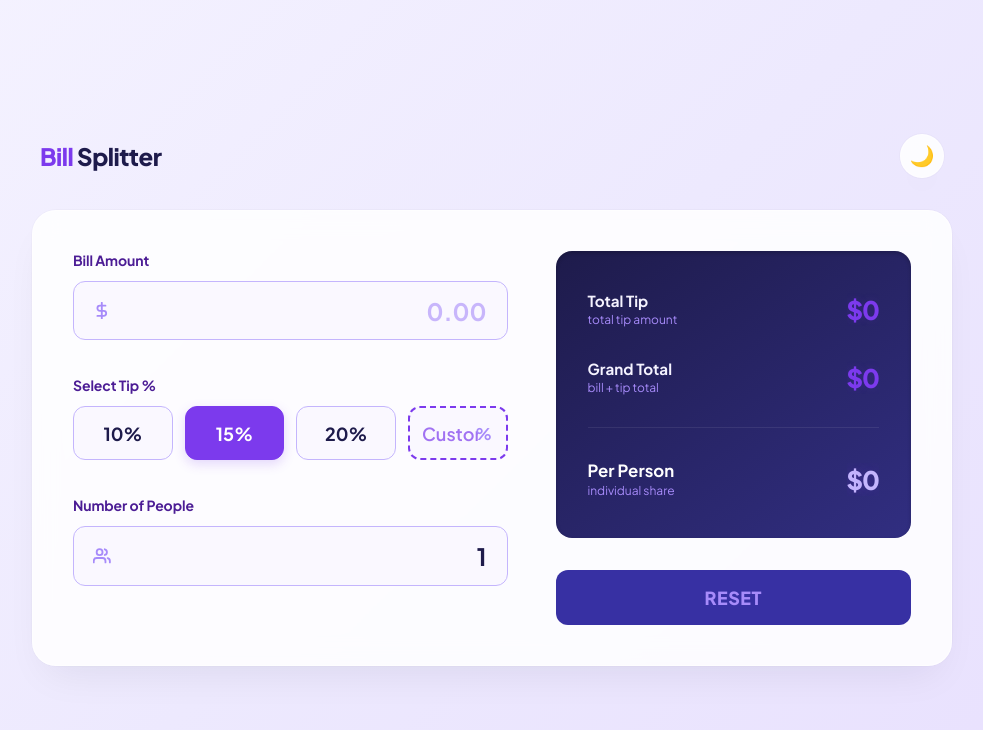
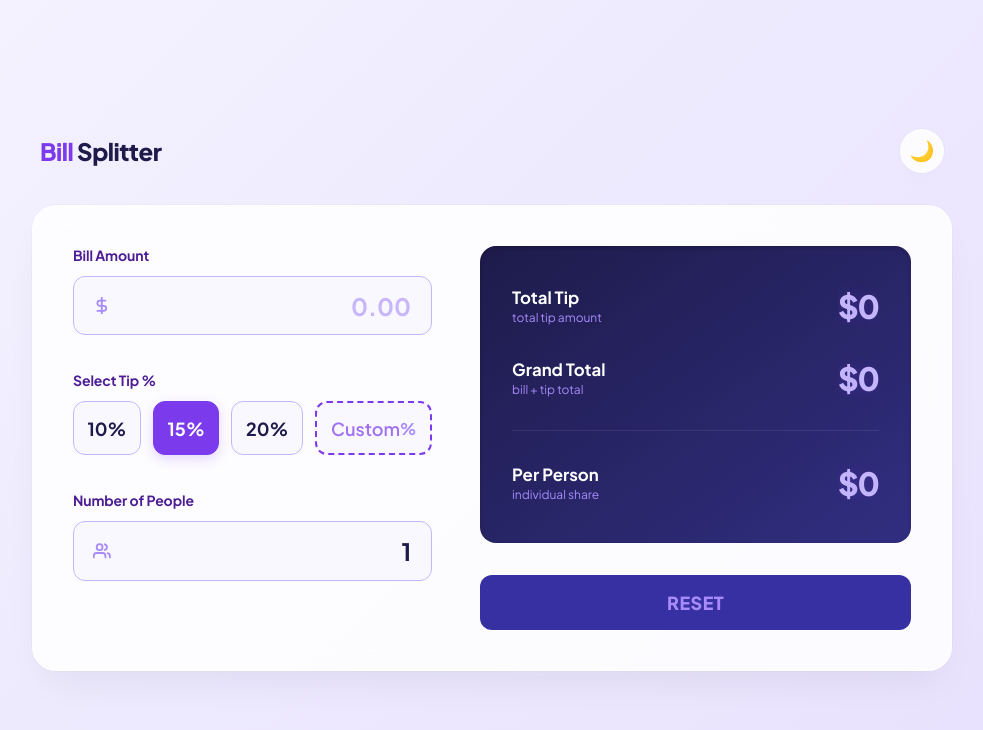
Before and after one commit to faaqi/bill-manager, a React (Vite) app: page / in a window 1280 px wide. Shown: the top 730 px of the page, without its empty margins (148-1131 px from the left). Built offline with nearby package versions, Linux system fonts and the light colour scheme.

Commit message:
refactor: adjust layout grid, tip input constraints, and output panel styling

```diff
--- a/src/App.css
+++ b/src/App.css
@@ -1,5 +1,3 @@
-/* App Styles */
-
 .app-container {
   width: 100%;
   max-width: 920px;
@@ -8,7 +6,6 @@
   gap: 2rem;
 }
 
-/* Header Styles */
 .app-header {
   display: flex;
   justify-content: space-between;
@@ -53,7 +50,6 @@
   transform: scale(0.95);
 }
 
-/* Calculator Layout Card */
 .calculator-layout {
   background: var(--card-bg);
   border: var(--card-border);
@@ -63,7 +59,7 @@
   backdrop-filter: blur(12px);
   -webkit-backdrop-filter: blur(12px);
   display: grid;
-  grid-template-columns: minmax(0, 1.1fr) minmax(0, 0.9fr);
+  grid-template-columns: minmax(0, 1fr) minmax(0, 1.2fr);
   gap: 3rem;
   transition: background var(--transition-normal), border var(--transition-normal), box-shadow var(--transition-normal);
 }
@@ -83,7 +79,6 @@
   min-width: 0;
 }
 
-/* Field Groups & Labels */
 .field-group {
   display: flex;
   flex-direction: column;
@@ -103,7 +98,6 @@
   letter-spacing: -0.1px;
 }
 
-/* Custom error message slide/fade in */
 .error-msg {
   font-size: 0.75rem;
   font-weight: 700;
@@ -116,13 +110,13 @@
     opacity: 0;
     transform: translateY(-4px);
   }
+
   to {
     opacity: 1;
     transform: translateY(0);
   }
 }
 
-/* Input Fields */
 .input-wrapper {
   position: relative;
   display: flex;
@@ -165,11 +159,10 @@
   box-shadow: 0 0 0 4px rgba(var(--accent-glow-rgb), 0.15);
 }
 
-.field-input:focus + .input-icon {
+.field-input:focus+.input-icon {
   color: var(--accent);
 }
 
-/* Red error validation state */
 .input-wrapper.has-error .field-input {
   border-color: var(--error-color);
   background: var(--error-bg);
@@ -179,10 +172,9 @@
   box-shadow: 0 0 0 4px rgba(239, 68, 68, 0.15);
 }
 
-/* Tip Grid Styles */
 .tip-grid {
   display: grid;
-  grid-template-columns: repeat(4, 1fr);
+  grid-template-columns: 1fr 1fr 1fr 1.8fr;
   gap: 0.75rem;
 }
 
@@ -216,7 +208,6 @@
   box-shadow: 0 4px 12px rgba(var(--accent-glow-rgb), 0.2);
 }
 
-/* Custom Tip Box Inside Grid */
 .custom-tip-container {
   position: relative;
   display: flex;
@@ -275,7 +266,7 @@
   pointer-events: none;
 }
 
-/* Output Section / Receipt Styling */
+
 .output-container {
   background: var(--panel-bg);
   border-radius: var(--border-radius-md);
@@ -317,7 +308,7 @@
 }
 
 .output-value {
-  font-size: clamp(1.1rem, 2vw, 2rem);
+  font-size: clamp(1.1rem, 2.5vw, 2rem);
   font-weight: 800;
   color: var(--accent-glow);
   letter-spacing: -1px;
@@ -347,7 +338,6 @@
   text-shadow: 0 0 15px rgba(124, 58, 237, 0.25);
 }
 
-/* Reset Button */
 .reset-btn {
   width: 100%;
   background: var(--reset-btn-bg);
@@ -381,7 +371,6 @@
   transform: translateY(0);
 }
 
-/* Footer Styling */
 .app-footer {
   text-align: center;
 }
@@ -393,7 +382,6 @@
   letter-spacing: 0.2px;
 }
 
-/* Responsive Styles */
 @media (max-width: 820px) {
   .calculator-layout {
     grid-template-columns: 1fr;
--- a/src/App.tsx
+++ b/src/App.tsx
@@ -7,11 +7,9 @@ import PeopleInput from './components/PeopleInput';
 import OutputPanel from './components/OutputPanel';
 import ResetButton from './components/ResetButton';
 
-// Rounding Policy: Round up to the nearest cent so the group never underpays the restaurant.
 function calculateBill(billAmount: number, tipPercent: number, people: number): BillModel {
   const totalTip = Math.round(billAmount * (tipPercent / 100) * 100) / 100;
   const grandTotal = Math.round((billAmount + totalTip) * 100) / 100;
-  // Apply our Math.ceil rounding policy for the per-person split.
   const billPerPerson = Math.ceil((grandTotal / people) * 100) / 100;
 
   return {
@@ -26,7 +24,7 @@ function App() {
   const [tipPercent, setTipPercent] = useState<number>(15);
   const [customTip, setCustomTip] = useState<string>('');
   const [people, setPeople] = useState('1');
-  // Dirtiness tracking to avoid showing errors on clean initial page loads.
+
   const [touched, setTouched] = useState({
     bill: false,
     tip: false,
@@ -44,10 +42,8 @@ function App() {
     localStorage.setItem('theme', theme);
   }, [theme]);
 
-  // Compute validation errors dynamically during render
   const errors: Errors = {};
 
-  // Validate bill
   if (touched.bill && billAmount !== '') {
     const parsed = parseFloat(billAmount);
     if (isNaN(parsed) || parsed <= 0) {
@@ -59,18 +55,16 @@ function App() {
     errors.bill = 'Bill is required';
   }
 
-  // Validate tip
   const activeTipStr = customTip !== '' ? customTip : String(tipPercent);
   if (touched.tip && activeTipStr !== '') {
     const parsed = parseFloat(activeTipStr);
     if (isNaN(parsed) || parsed < 0) {
       errors.tip = 'Cannot be negative';
-    } else if (parsed > 200) {
-      errors.tip = 'Max tip is 200%';
+    } else if (parsed > 40) {
+      errors.tip = 'Max tip is 40%';
     }
   }
 
-  // Validate people
   if (touched.people && people !== '') {
     const parsed = parseFloat(people);
     if (isNaN(parsed) || !Number.isInteger(parsed) || parsed < 1) {
@@ -94,12 +88,10 @@ function App() {
 
   const result = canCalculate ? calculateBill(billVal, activeTipVal, peopleVal) : null;
 
-  // Active state for reset button: enable if any input was touched or differs from defaults
   const isActive = billAmount !== '' || customTip !== '' || tipPercent !== 15 || people !== '1';
 
   const handleBillChange = (val: string) => {
     setTouched(prev => ({ ...prev, bill: true }));
-    // Filter input to allow only decimals
     if (val === '' || /^\d*\.?\d*$/.test(val)) {
       setBillAmount(val);
     }
@@ -120,7 +112,6 @@ function App() {
 
   const handlePeopleChange = (val: string) => {
     setTouched(prev => ({ ...prev, people: true }));
-    // Allow digits only (integer input)
     if (val === '' || /^\d*$/.test(val)) {
       setPeople(val);
     }
--- a/src/components/OutputPanel.tsx
+++ b/src/components/OutputPanel.tsx
@@ -15,7 +15,7 @@ export default function OutputPanel({ result }: OutputPanelProps) {
 
   return (
     <div className="output-container">
-      <div className="output-row">
+      <div className="output-row highlight">
         <div className="output-label-group">
           <span className="output-label-title">Total Tip</span>
           <span className="output-label-subtitle">total tip amount</span>
@@ -25,7 +25,7 @@ export default function OutputPanel({ result }: OutputPanelProps) {
         </span>
       </div>
 
-      <div className="output-row">
+      <div className="output-row highlight">
         <div className="output-label-group">
           <span className="output-label-title">Grand Total</span>
           <span className="output-label-subtitle">bill + tip total</span>
```
